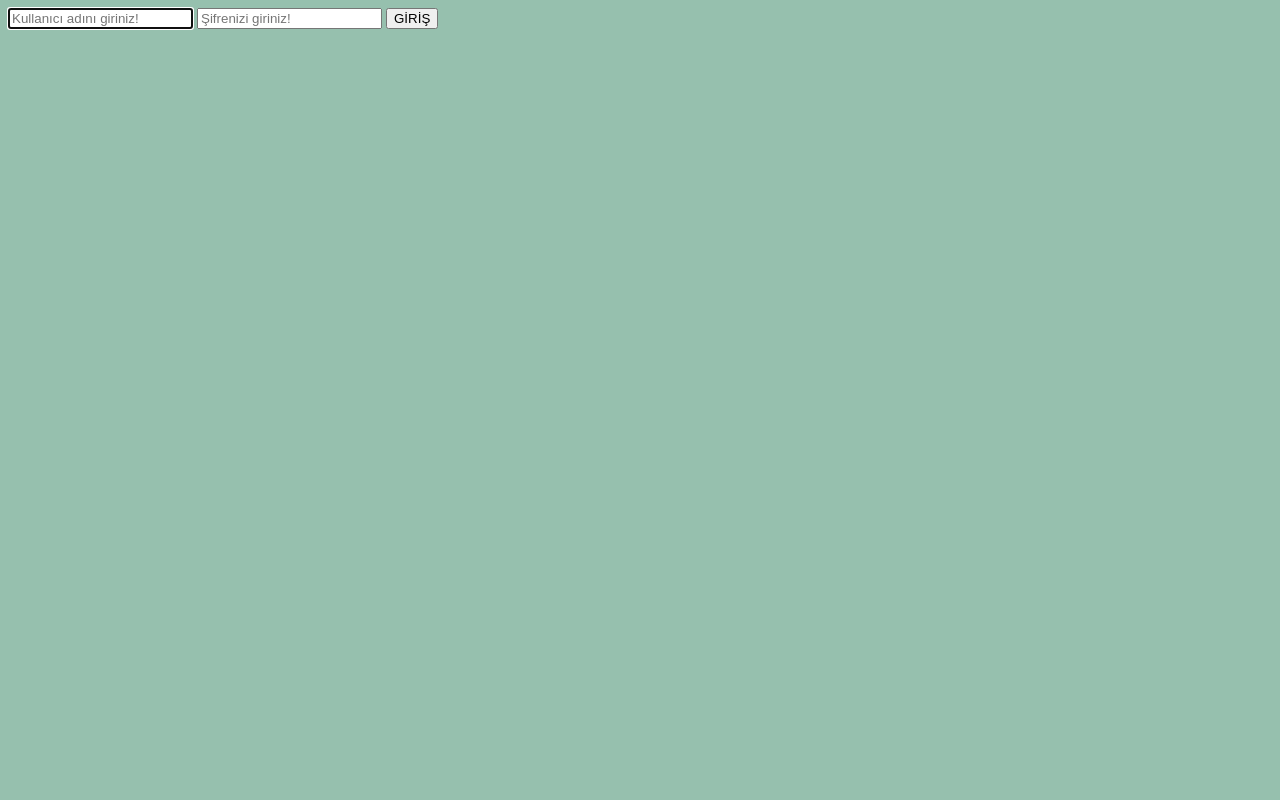
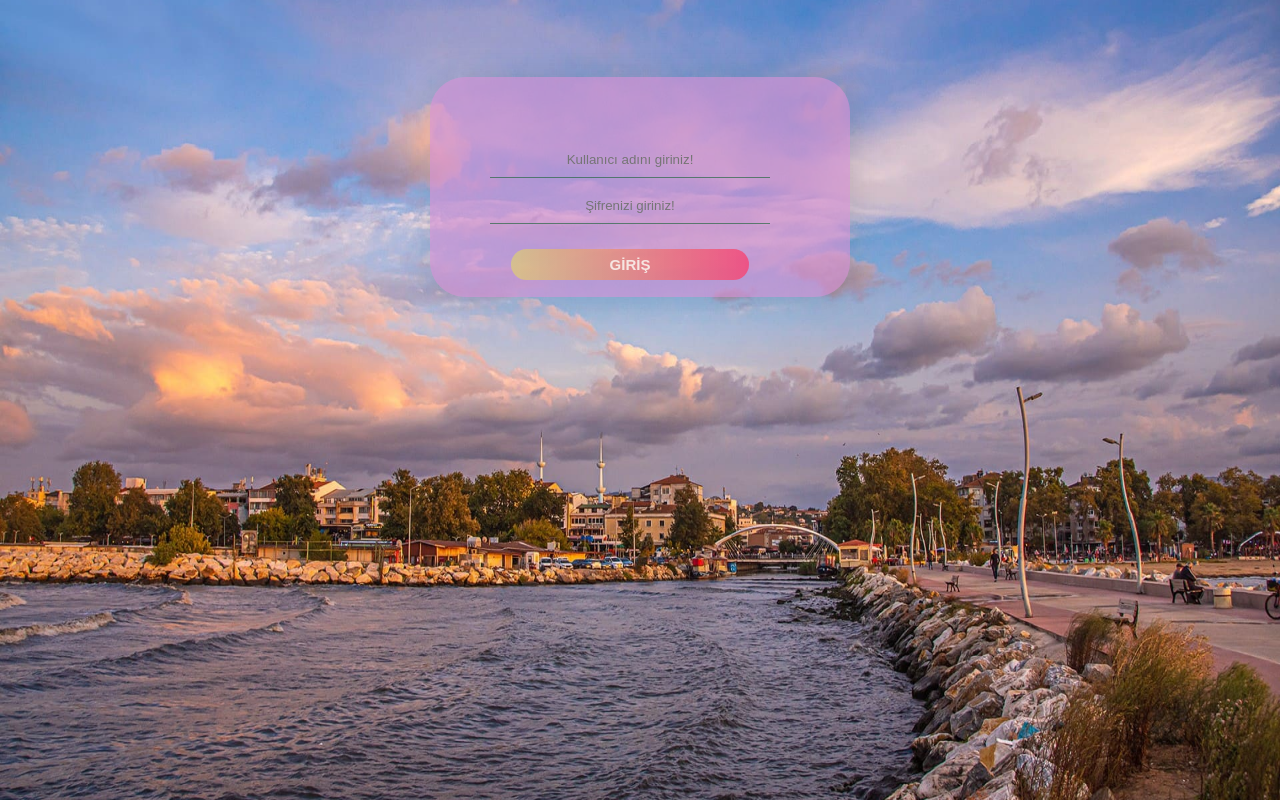
Before and after one commit to huseyinymnn/Ben-ve-Sehrim, a PHP site: page /giris.html in a window 1280 px wide. Run offline with PHP 8.4, Linux system fonts and the light colour scheme.

Commit message:
Güncelleme
güncellemeler yapıldı

```diff
--- a/style.css
+++ b/style.css
@@ -1,3 +1,98 @@
-body{
-    background-color: rgb(150, 192, 174);
+*{
+    margin: 0;
+    padding:0;
 }
+.main
+{   width: 100%;
+    height:100%;
+    background-image: url(main.jpg);
+    background-attachment: fixed;
+    background-size:100%;
+    max-width:100% ;
+    min-width: 100%;
+    background-repeat: no-repeat;
+    position:absolute;
+    background-position: center;
+
+}
+.form-box
+{   width: 400px;
+    height: 200px;
+    position: relative;
+    background: rgba(212, 143, 210, 0.636);
+    box-shadow: 0 0 20px 9px #6865641e;
+    border-radius: 35px;
+    margin: 6% auto;
+    padding:10px
+}
+.button-box{
+    width: 200px;
+    max-width: 220px;
+    min-width: 190px;
+    margin:45px auto;
+    position: relative;
+    box-shadow: 0 0 20px 10px #b97706;
+    border-radius: 35px;
+
+}
+.toggle-btn{
+    position:relative;
+    padding:10px 30px;
+    border:none;
+    background: transparent;
+    outline:none;
+    font-size: 13px;
+    font-weight: bolder;
+    cursor:pointer;
+}
+
+.input-group{
+    position: absolute;
+    top:30px;
+    width:280px;
+    margin:30px 50px 30px 50px;
+
+
+}
+.input-field{
+    width: 100%;
+    padding:10px 0;
+    border:none;
+    margin: 5px 0;
+    background:transparent;
+    border-bottom: 1px solid rgba(34, 103, 60, 0.667);
+    outline:none;
+    text-align: center;
+
+}
+.submit-button{
+    display:block;
+    width:85%;
+    padding:7px;
+    border:none;
+    background:linear-gradient(to right,#e3da6095,#f2497bde) ;
+    border-radius: 35px;
+    cursor:pointer;
+    color: rgba(247, 236, 232, 0.938);
+    font-size:15px;
+    font-weight: 600;
+    margin:auto;
+    outline:none;
+    text-align: center;
+    margin-top: 20px;
+
+}
+
+#hero{
+    background-image: linear-gradient(rgba(0, 0, 0, 0.356),rgba(0, 0, 0, 0.263)),url('yalovagece.jpg');
+    background-size: cover;
+    background-position: center center;
+    background background-attachment: fixed;
+    margin-top:-8px;
+
+}
+
+#hero .container{
+    height:50vh;
+
+}
```
Also changed, not shown: index.html (+12 -1 lines), yalovagece.jpg (added).
